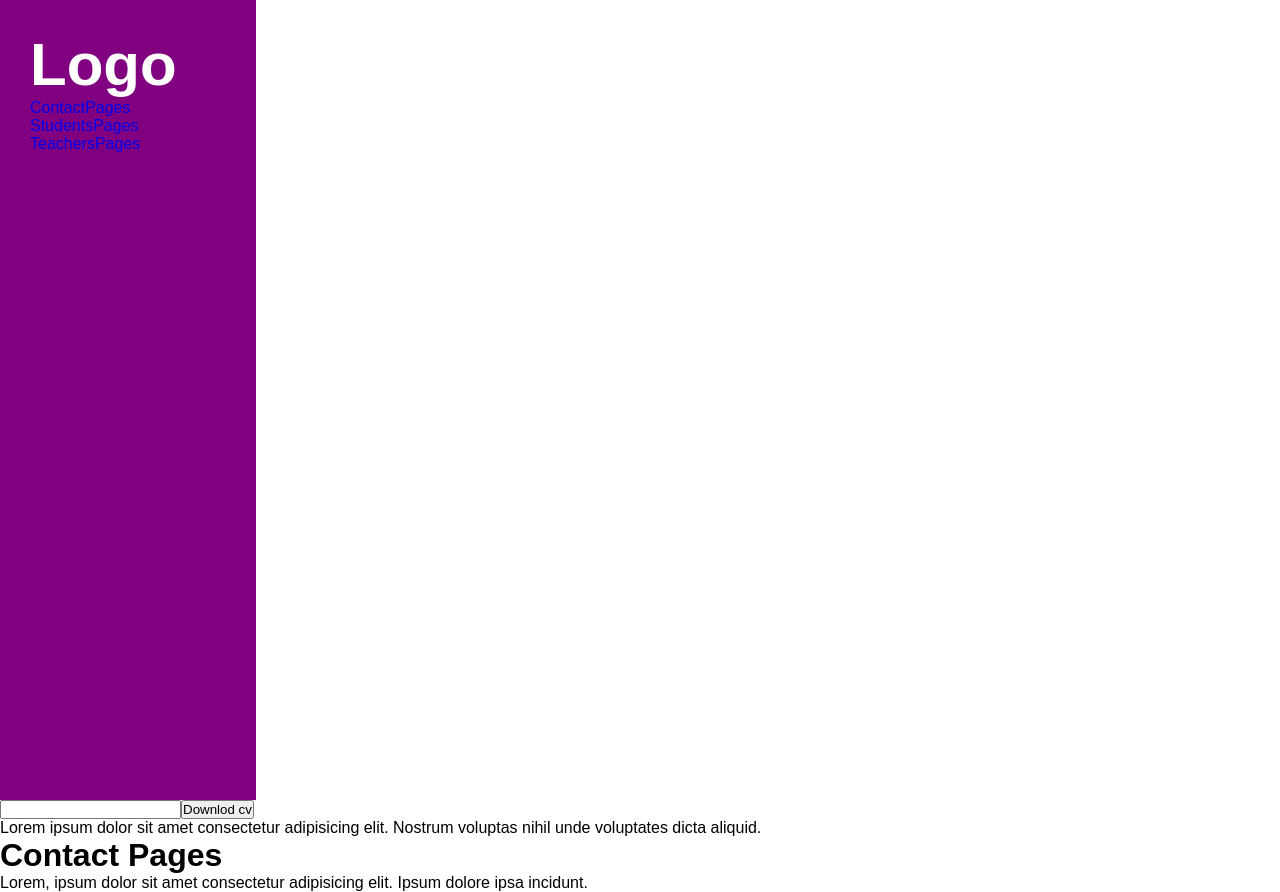
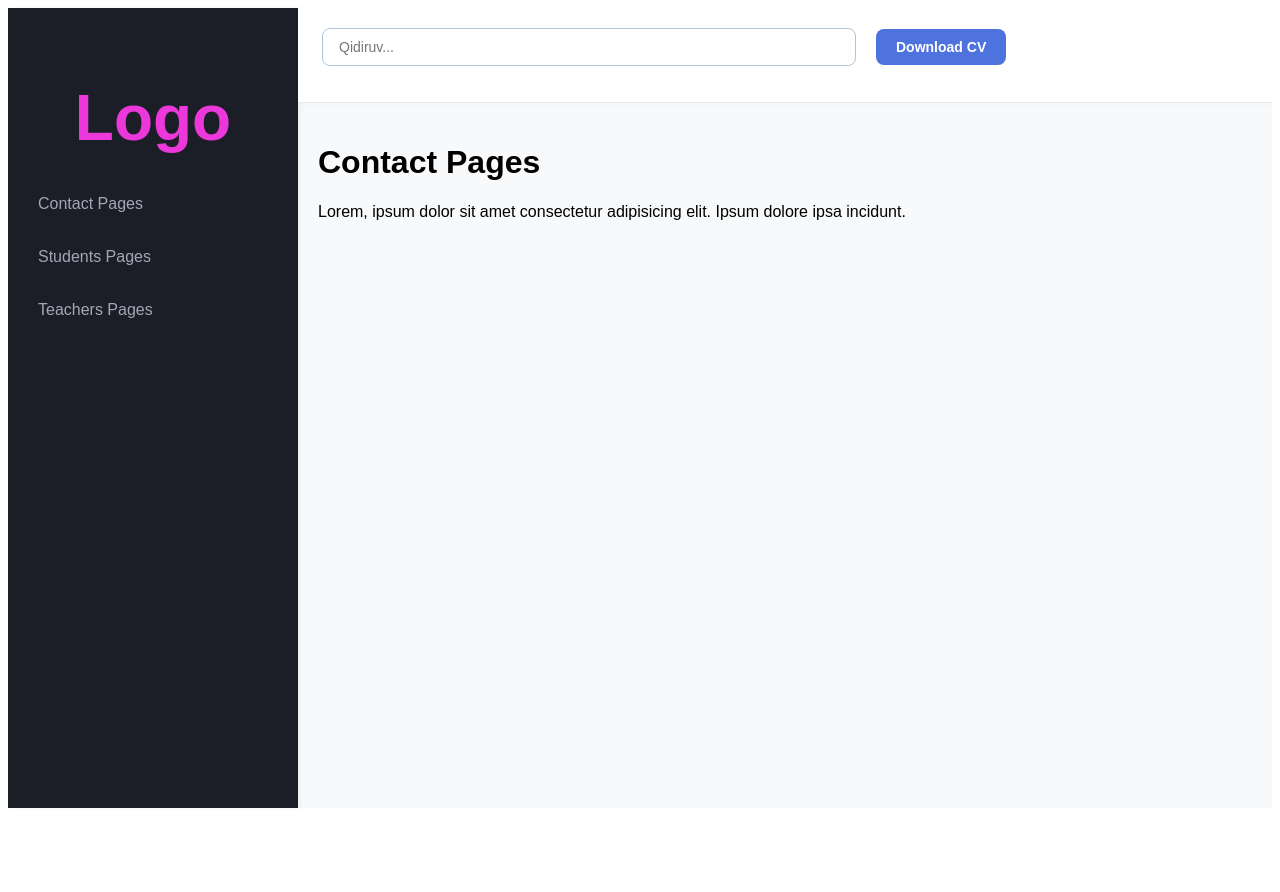
Before and after one commit to umida17/panel, a React (Vite) app: page /Contact in a window 1280 px wide. After the commit the page ends 848 px from the top, so only its background shows below. Built offline with nearby package versions, Linux system fonts and the light colour scheme.

Commit message:
sidebar stil

```diff
--- a/src/App.jsx
+++ b/src/App.jsx
@@ -1,29 +1,24 @@
-
 import React from 'react'
-import { BrowserRouter , Routes, Route } from 'react-router-dom'
-import Contact  from './Pages/ContactPages/ContactPages';
+import { BrowserRouter, Routes, Route } from 'react-router-dom'
+import Contact from './Pages/ContactPages/ContactPages';
 import Students from './Pages/StudentPages/StudentPages';
-import Teachers  from './Pages/TeachersPages/TeachersPages';
+import Teachers from './Pages/TeachersPages/TeachersPages';
 import Layout from './Companent/Layout/Layout';
-import "./App.css"
-
 
 const App = () => {
   return (
-    <div>
-       <>
-        <BrowserRouter>
+    <div style={{ margin: 0, padding: 0 }}>
+      <BrowserRouter>
         <Routes>
-          <Route element = {<Layout/>}>
-             <Route path='Contact' element ={<Contact/>}/>
-            <Route path='Students' element ={<Students/>}/>
-            <Route path='Teachers' element ={<Teachers/>}/>
 
+           <Route element={<Layout />}>
+             <Route path='/Contact' element={<Contact />} />
+            <Route path='/Students' element={<Students />} />
+            <Route path='/Teachers' element={<Teachers />} />
           </Route>
 
         </Routes>
-        </BrowserRouter>
-       </>
+      </BrowserRouter>
     </div>
   )
 }
--- a/src/Companent/Header/Header.jsx
+++ b/src/Companent/Header/Header.jsx
@@ -2,13 +2,59 @@ import React from 'react'
 
 const Header = () => {
   return (
-    <div>
-      <div className="header-container">
-        <input type="text" />
-        <button className='header-btn'>Downlod cv</button>
-        <p>Lorem ipsum dolor sit amet consectetur adipisicing elit. Nostrum voluptas nihil unde voluptates dicta aliquid.</p>
+    <div style={{
+      backgroundColor: '#ffffff',
+      padding: '20px 24px',
+      borderBottom: '1px solid #e9ecef',
+      boxShadow: '0 2px 4px rgba(0, 0, 0, 0.02)'
+    }}>
 
+      {/* Elementlar qatori: Endi hamma narsa tartib bilan chapdan joylashadi */}
+      <div
+        className="header-container"
+        style={{
+          display: 'flex',
+          alignItems: 'center',
+          flexWrap: 'wrap',
+          gap: '20px', // Input va Tugma orasidagi masofa
+          marginBottom: '16px'
+        }}
+      >
+        {/* Input stili */}
+        <input
+          type="text"
+          placeholder="Qidiruv..."
+          style={{
+            width: '500px',
+            padding: '10px 16px',
+            border: '1px solid #aec7e0',
+            borderRadius: '8px',
+            fontSize: '14px',
+            outline: 'none'
+          }}
+        />
+
+        {/* Tugma stili (Inputning srazu yonida turadi) */}
+        <button
+          className='header-btn'
+          style={{
+            backgroundColor: '#4e73df',
+            color: 'white',
+            border: 'none',
+            padding: '10px 20px',
+            borderRadius: '8px',
+            fontSize: '14px',
+            fontWeight: '600',
+            cursor: 'pointer',
+            display: 'block' // Ko'rinishini kafolatlash uchun
+          }}
+        >
+          Download CV
+        </button>
       </div>
+
+
+
     </div>
   )
 }
--- a/src/Companent/Layout/Layout.jsx
+++ b/src/Companent/Layout/Layout.jsx
@@ -2,16 +2,49 @@ import React from 'react'
 import Sidebar from '../Sidebar/Sidebar'
 import { Outlet } from 'react-router-dom'
 import Header from '../Header/Header'
+
 const Layout = () => {
   return (
-    <div>
-      <div className='cards'>
-        <Sidebar/>
-        <Header/>
+     <div
+      className='dashboard-container'
+      style={{
+        display: 'flex',
+        minHeight: '100vh',
+        backgroundColor: '#f8f9fa',
+        fontFamily: 'sans-serif'
+      }}
+    >
+
+       <aside
+        className='sidebar-container'
+        style={{
+          width: '290px',
+          backgroundColor: '#1c1e27',
+          color: '#ffffff',
+          minHeight: '100vh',
+          boxShadow: '2px 0 5px rgba(0,0,0,0.05)'
+        }}
+      >
+         <Sidebar />
+      </aside>
+
+       <div
+        className='main-content'
+        style={{
+          flex: 1,
+          display: 'flex',
+          flexDirection: 'column'
+        }}
+      >
+
+         <Header />
+
+         <main style={{ padding: '20px', flex: 1 }}>
+          <Outlet />
+        </main>
+
       </div>
-      <main>
-        <Outlet/>
-      </main>
+
     </div>
   )
 }
--- a/src/Companent/Sidebar/Sidebar.jsx
+++ b/src/Companent/Sidebar/Sidebar.jsx
@@ -1,18 +1,62 @@
 import React from 'react'
-import "./Sidebar.css"
 import { Link } from 'react-router-dom'
-
 
 const Sidebar = () => {
   return (
-    <div className='sidebar'>
+     <div className='sidebar' style={{ padding: '20px', height: '100%' }}>
       <div className='sidebar-cantainer'>
 
-        <h1 className='logo'>Logo</h1>
-        <ul>
-            <li><Link to="Contact">ContactPages</Link></li>
-            <li><Link href="Students">StudentsPages</Link></li>
-            <li><Link href="Teachers">TeachersPages</Link></li>
+         <h1 className='logo' style={{
+          fontSize: '64px',
+          fontWeight: 'bold',
+          marginBottom: '30px',
+          color: '#ec38da',
+          textAlign: 'center'
+        }}>
+          Logo
+        </h1>
+
+         <ul style={{ listStyle: 'none', padding: 0, margin: 0 }}>
+
+          <li style={{ marginBottom: '15px' }}>
+             <Link to="/Contact" style={{
+              color: '#a3a6b7',
+              textDecoration: 'none',
+              fontSize: '16px',
+              display: 'block',
+              padding: '10px',
+              borderRadius: '6px'
+            }}>
+              Contact Pages
+            </Link>
+          </li>
+
+          <li style={{ marginBottom: '15px' }}>
+             <Link to="/Students" style={{
+              color: '#a3a6b7',
+              textDecoration: 'none',
+              fontSize: '16px',
+              display: 'block',
+              padding: '10px',
+              borderRadius: '6px'
+            }}>
+              Students Pages
+            </Link>
+          </li>
+
+          <li style={{ marginBottom: '15px' }}>
+             <Link to="/Teachers" style={{
+              color: '#a3a6b7',
+              textDecoration: 'none',
+              fontSize: '16px',
+              display: 'block',
+              padding: '10px',
+              borderRadius: '6px'
+            }}>
+              Teachers Pages
+            </Link>
+          </li>
+
         </ul>
       </div>
     </div>
```
